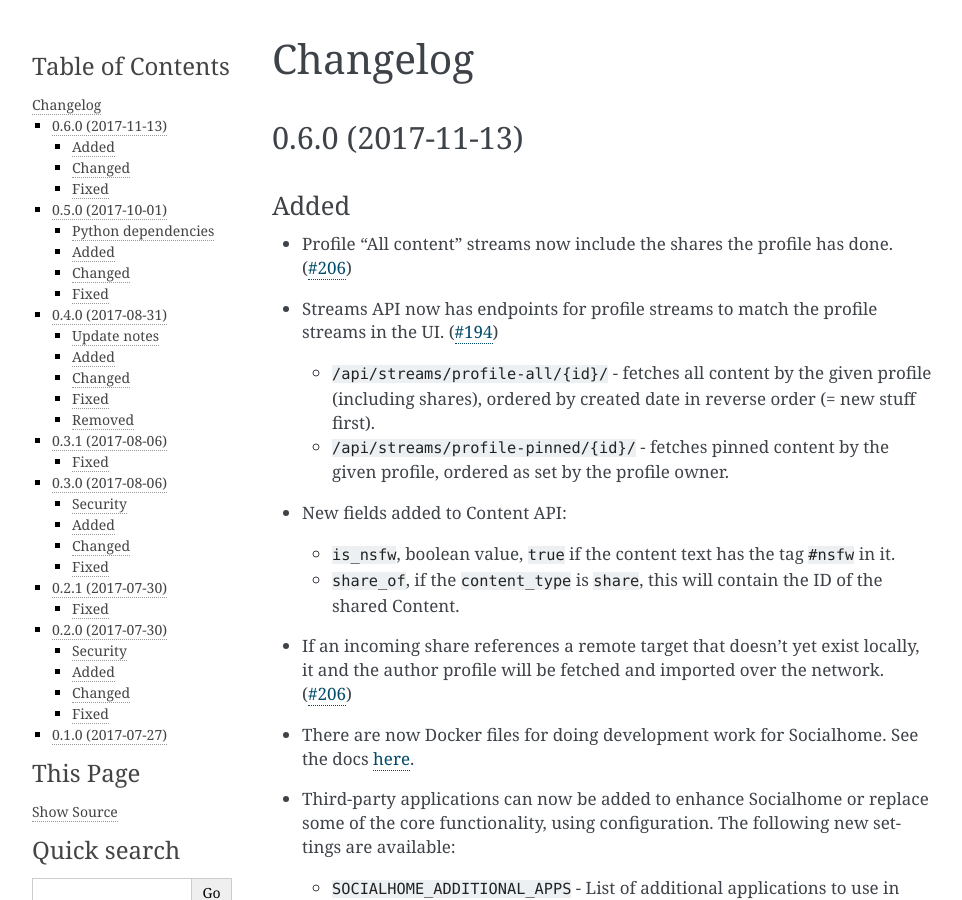
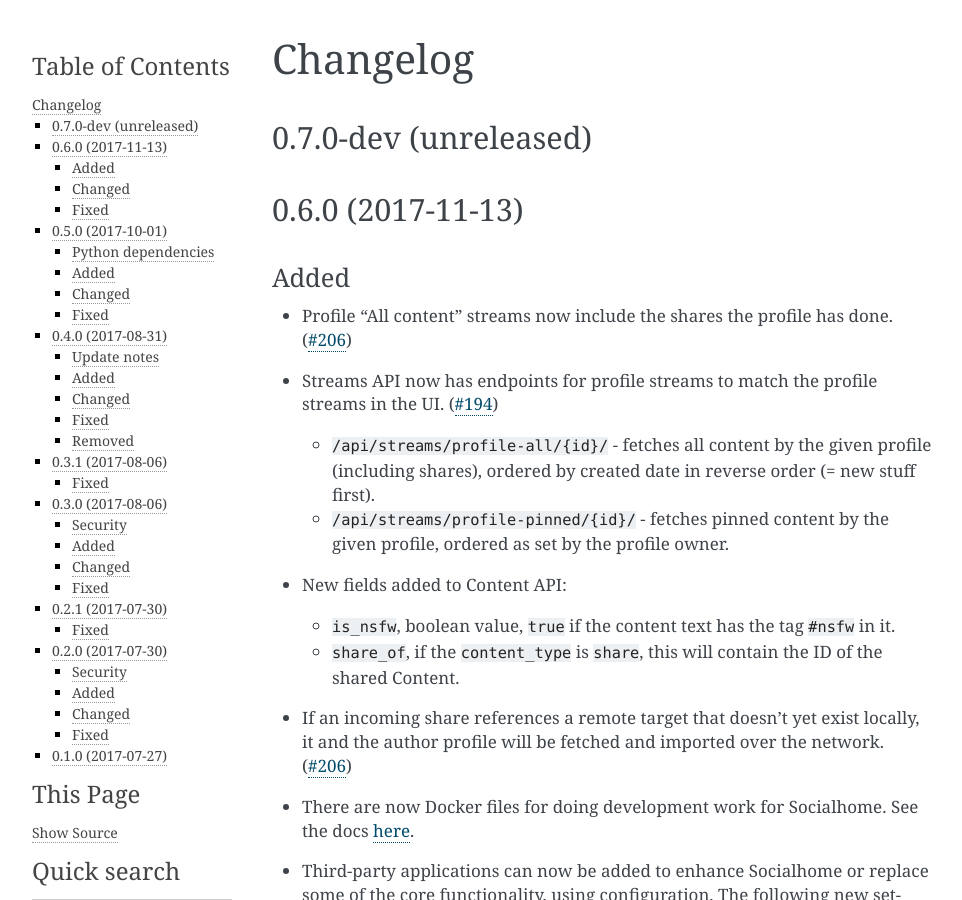
Before and after one commit to jaywink/socialhome, a Sphinx documentation site: the page built from docs/changelog.rst, in a window 1280 px wide and 900 px high. Shown: the whole window, without its empty margins (148-1110 px from the left). Built offline with Sphinx 7.4.7, drawn with Linux system fonts in a browser that asks for light colours.

Commit message:
Start a new development version

```diff
--- a/docs/changelog.rst
+++ b/docs/changelog.rst
@@ -2,6 +2,9 @@
 
 Changelog
 =========
+
+0.7.0-dev (unreleased)
+----------------------
 
 0.6.0 (2017-11-13)
 ------------------
--- a/docs/conf.py
+++ b/docs/conf.py
@@ -1,6 +1,6 @@
 #!/usr/bin/env python3
 # -*- coding: utf-8 -*-
-__version__ = "0.6.0"
+__version__ = "0.7.0-dev"
 
 # Federation documentation build configuration file, created by
 # sphinx-quickstart on Sun Oct  2 12:42:19 2016.
--- a/socialhome/__init__.py
+++ b/socialhome/__init__.py
@@ -1,3 +1,3 @@
 # -*- coding: utf-8 -*-
-__version__ = "0.6.0"
+__version__ = "0.7.0-dev"
 __version_info__ = tuple([int(num) if num.isdigit() else num for num in __version__.replace("-", ".", 1).split(".")])
```
